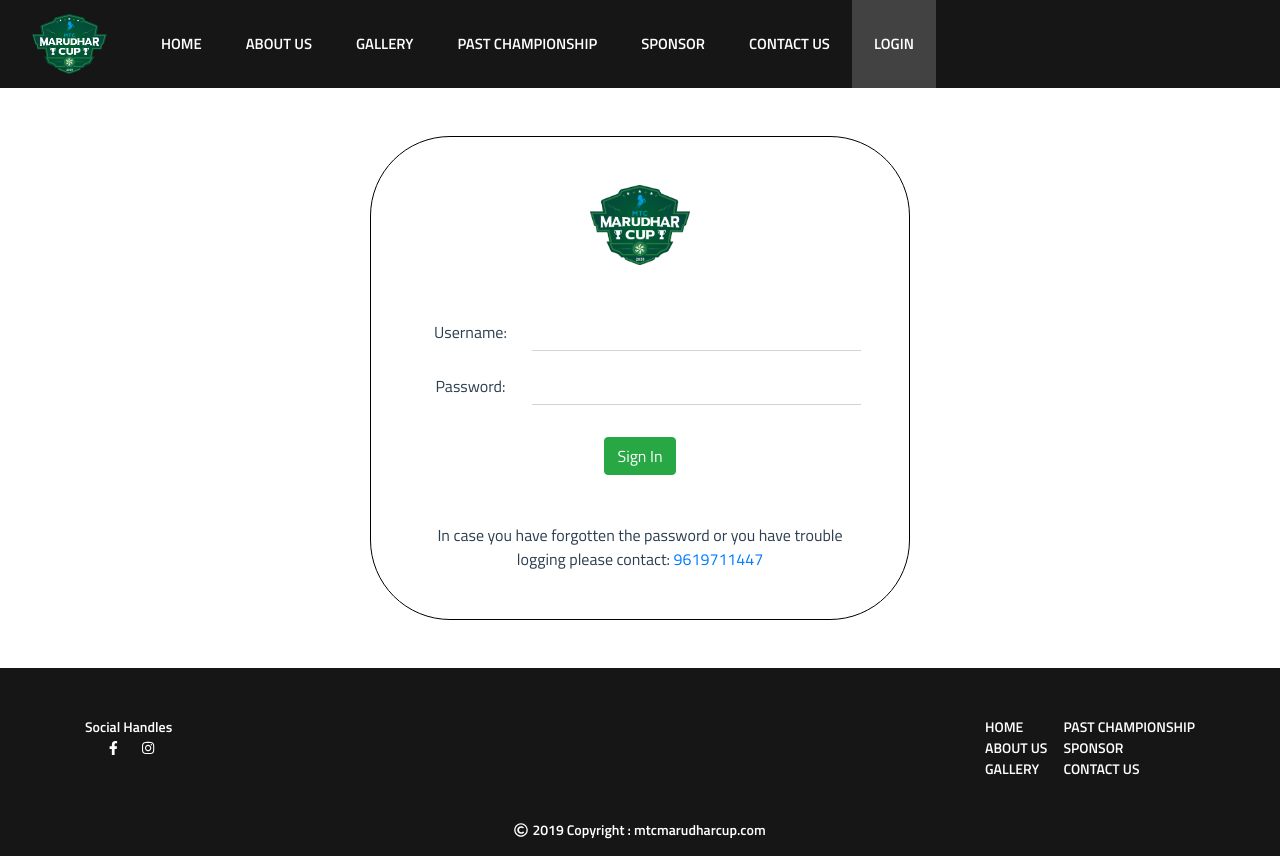
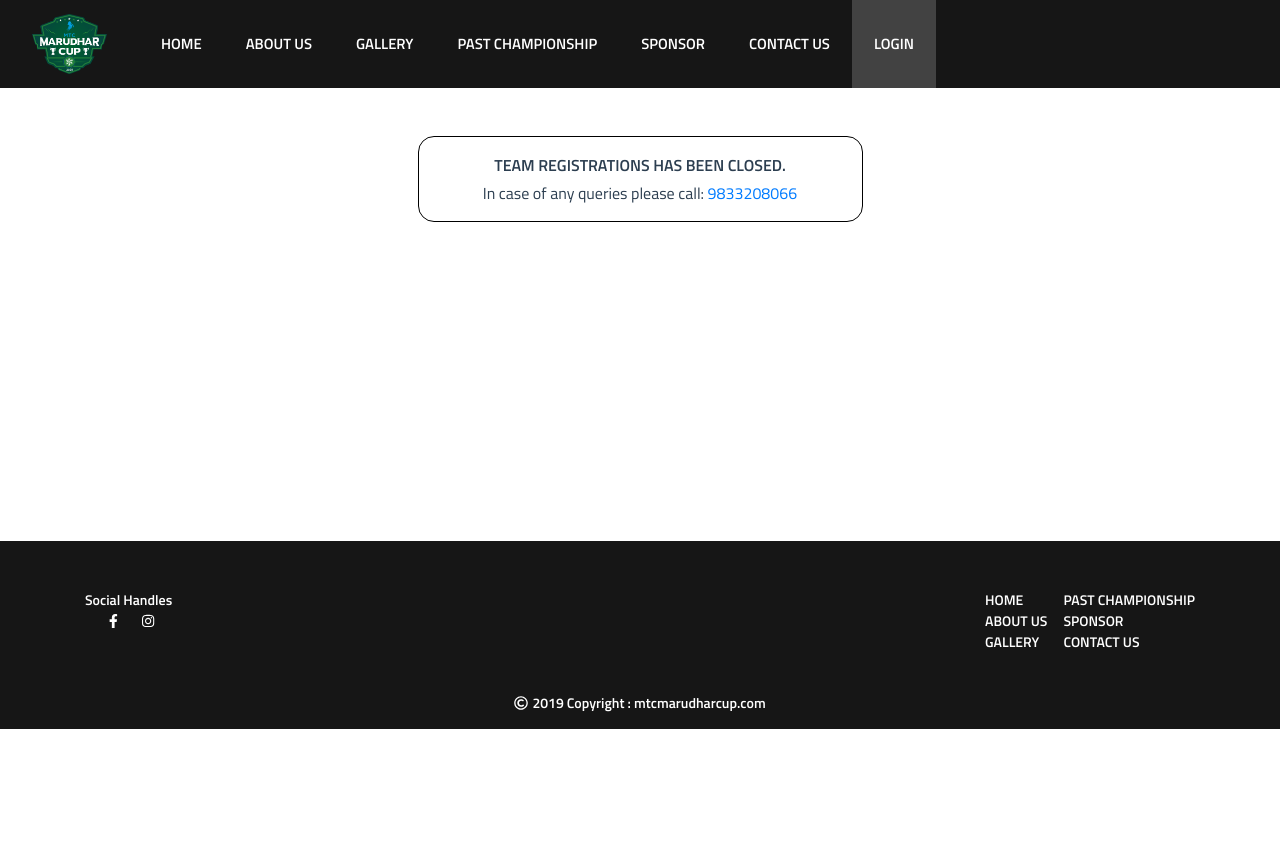
Before and after one commit to Rajmshah/mtc-ui, a Vue app: page /login in a window 1280 px wide. After the commit the page ends 800 px from the top, so only its background shows below. Built offline with nearby package versions, Linux system fonts and the light colour scheme; what vue-lodash, vue-tel-input, vue-the-mask, vue-toasted would draw is missing.

Commit message:
registration closed and console removed and dist

```diff
--- a/src/main.js
+++ b/src/main.js
@@ -35,7 +35,6 @@ Vue.filter("serverimage", function(input, width, height, style) {
 
 Vue.filter("youtubethumb", function() {
   return function(input, onlyid, type) {
-    // console.log(type);
     if (input) {
       if (onlyid == false) {
         if (type) {
--- a/src/router.js
+++ b/src/router.js
@@ -3,7 +3,8 @@ import Router from "vue-router";
 import Home from "./views/Home.vue";
 import About from "./views/About.vue";
 import Gallery from "./views/Gallery.vue";
-import Login from "./views/Login.vue";
+import Login from "./views/Login-end.vue";
+import OldLogin from "./views/Login.vue";
 import ContactUs from "./views/ContactUs.vue";
 import Sponsor from "./views/Sponsor.vue";
 import Championship from "./views/PastChampionship.vue";
@@ -47,8 +48,13 @@ export default new Router({
     },
     {
       path: "/login",
+      name: "Login-End",
+      component: Login
+    },
+    {
+      path: "/post-registration",
       name: "Login",
-      component: Login
+      component: OldLogin
     },
     {
       path: "/team-detail/:token",
--- a/src/views/ContactUs.vue
+++ b/src/views/ContactUs.vue
@@ -221,7 +221,6 @@ export default {
     },
     saveEnquiryForm(e) {
       e.preventDefault();
-      console.log(this.formData);
       if (
         this.formData.name &&
         this.formData.email &&
--- /dev/null
+++ b/src/views/Login-end.vue
@@ -0,0 +1,48 @@
+<template>
+  <div>
+    <headerSection></headerSection>
+    <section>
+      <div class="login my-5 text-center">
+        <div class="container">
+          <div class="row">
+            <div class="col-lg-5 col-md-8 col-sm-10 col-xs-12 m-auto">
+              <div class="card p-3">
+                <div class>
+                  <p
+                    class="mb-1 titillium-web-semiBold text-uppercase"
+                  >Team registrations has been closed.</p>
+                  <p class="mb-0">
+                    In case of any queries please call:
+                    <a href="tel:9833208066">9833208066</a>
+                  </p>
+                </div>
+              </div>
+            </div>
+          </div>
+        </div>
+      </div>
+    </section>
+    <footerSection></footerSection>
+  </div>
+</template>
+
+<script>
+import headerSection from "@/views/Header.vue";
+import footerSection from "@/views/Footer.vue";
+export default {
+  components: {
+    headerSection,
+    footerSection
+  }
+};
+</script>
+
+<style lang="scss" scoped>
+.login {
+  height: 100vh-55.4;
+  .card {
+    border-radius: 1rem;
+    border: 1px solid rgba(0, 0, 0, 1);
+  }
+}
+</style>
--- a/src/views/TeamDetail.vue
+++ b/src/views/TeamDetail.vue
@@ -7,7 +7,7 @@
           <div class="col-lg-12 col-md-12 col-sm-12 col-xs-12 m-auto">
             <div class="card p-5">
               <div class="text-right">
-                <router-link to="/login">
+                <router-link to="/post-registration">
                   <b-button variant="danger">Logout</b-button>
                 </router-link>
               </div>
@@ -350,7 +350,6 @@ export default {
       var files = event.target.files;
       if (files && files.length > 0 && files[0].name) {
         var filename = files[0].name;
-        console.log("files", files);
         if (filename.lastIndexOf(".") <= 0) {
           this.$toasted.error("Please Add Valid File!");
         } else if (files[0].size > 1024 * 1024) {
--- a/src/views/modal/MemberEdit.vue
+++ b/src/views/modal/MemberEdit.vue
@@ -245,7 +245,6 @@ export default {
       const files = event.target.files;
       if (files && files.length > 0 && files[0].name) {
         var filename = files[0].name;
-        console.log("files", files);
         if (filename.lastIndexOf(".") <= 0) {
           this.$toasted.error("Please Add Valid File!");
         } else if (files[0].size > 1024 * 1024) {
--- a/src/views/modal/MemberRegistration.vue
+++ b/src/views/modal/MemberRegistration.vue
@@ -243,7 +243,6 @@ export default {
       const files = event.target.files;
       if (files && files.length > 0 && files[0].name) {
         var filename = files[0].name;
-        console.log("files", files);
         if (filename.lastIndexOf(".") <= 0) {
           this.$toasted.error("Please Add Valid File!");
         } else if (files[0].size > 1024 * 1024) {
```
Also changed, not shown: 7 other files (tests, documents, lock files or other folders).
